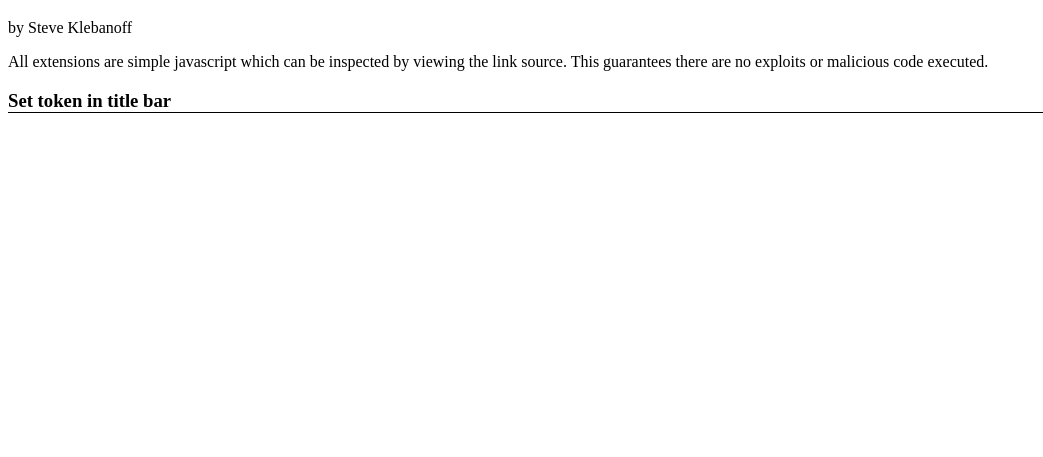
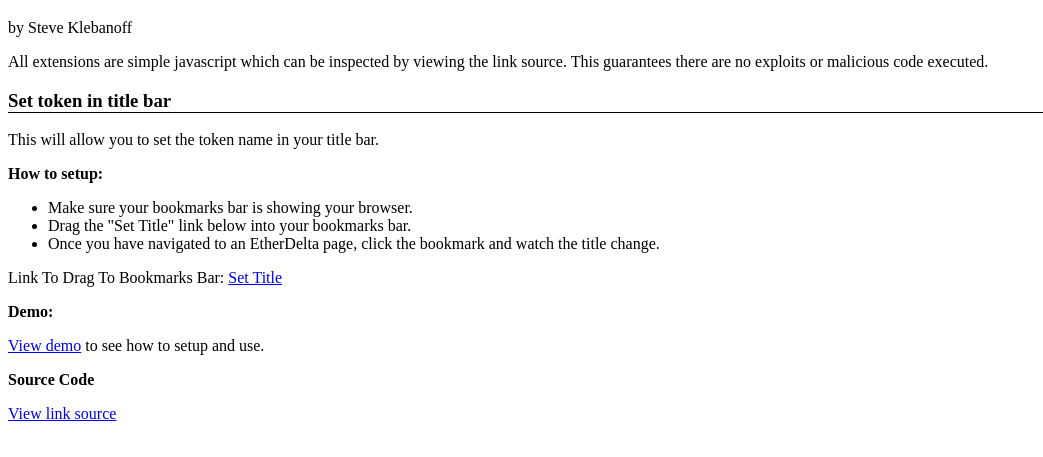
Before and after one commit to steveklebanoff/etherdelta_extensions, a plain HTML site: page docs/index.html in a window 1280 px wide. Shown: the part 61-518 px from the top of the page, without its empty margins (0-1043 px from the left). Drawn offline with Linux system fonts and the light colour scheme.

Commit message:
Revert "test"
This reverts commit 7b7b86af0cd9f2d025156eb0ebdf652f3fb74539.

```diff
--- a/docs/index.html
+++ b/docs/index.html
@@ -28,5 +28,43 @@
     Set token in title bar
   </h3>
 
+  <p>
+    This will allow you to set the token name in your title bar.
+  </p>
+
+  <p>
+    <strong>How to setup:</strong>
+  </p>
+
+  <ul>
+    <li>
+      Make sure your bookmarks bar is showing your browser.
+    </li>
+    <li>
+      Drag the "Set Title" link below into your bookmarks bar.
+    </li>
+    <li>
+      Once you have navigated to an EtherDelta page, click the bookmark and watch the title change.
+    </li>
+  </ul>
+
+  <p>
+    Link To Drag To Bookmarks Bar:
+    <a href='javascript:document.title=jQuery("#tokensDropdown a.dropdown-toggle").text() + " EtherDelta"; false;' id='showPrice'>
+      Set Title</a>
+  </p>
+
+  <p><strong>Demo:</strong></p>
+  <p>
+    <a href="set_link.gif">View demo</a> to see how to setup and use.
+  </p>
+
+  <p>
+    <strong>Source Code</strong>
+  </p>
+  <p>
+    <a onClick='showSource("showPrice", "showPriceSource"); return false;' href='#'>View link source</button>
+    <pre id='showPriceSource'></pre>
+  </p>
 </body>
 </html>
```
